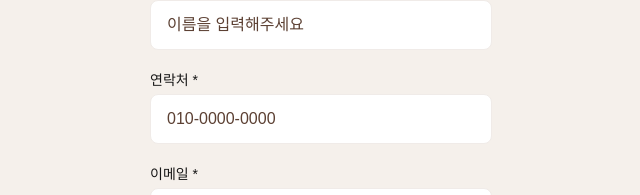
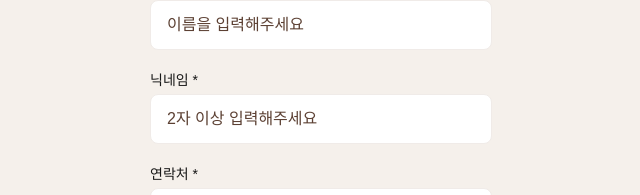
Before and after one commit to whatsup-house/whatsup-house-frontend, a Next.js app: page /register in a window 1280 px wide. Shown: the part 159-354 px from the top of the page, without its empty margins (319-959 px from the left). Built offline with nearby package versions, Linux system fonts and the light colour scheme; no server answers; a web font is replaced by a local one.

Commit message:
feat: 회원가입 닉네임 중복 실시간 확인 (FR-AUTH-04)

```diff
--- a/src/app/(auth)/register/page.tsx
+++ b/src/app/(auth)/register/page.tsx
@@ -1,13 +1,15 @@
 'use client'
 
-import { useState } from 'react'
+import { useState, useEffect } from 'react'
 import { useRouter } from 'next/navigation'
 import { useForm } from 'react-hook-form'
 import { ArrowLeft, Eye, EyeOff } from 'lucide-react'
 import { Button, Input } from '@/components/ui'
+import { useCheckNickname } from '@/lib/hooks/useAuth'
 
 interface FormValues {
   name: string
+  nickname: string
   phone: string
   email: string
   password: string
@@ -38,10 +40,21 @@ export default function RegisterPage() {
   const [showPassword, setShowPassword] = useState(false)
   const [showPasswordConfirm, setShowPasswordConfirm] = useState(false)
   const [checkedTerms, setCheckedTerms] = useState<Record<string, boolean>>({})
+  const [debouncedNickname, setDebouncedNickname] = useState('')
 
   const { register, handleSubmit, watch, formState: { errors } } = useForm<FormValues>()
   const password = watch('password', '')
+  const nicknameValue = watch('nickname', '')
   const strength = getPasswordStrength(password)
+
+  useEffect(() => {
+    const timer = setTimeout(() => {
+      setDebouncedNickname(nicknameValue)
+    }, 300)
+    return () => clearTimeout(timer)
+  }, [nicknameValue])
+
+  const { data: nicknameAvailable, isFetching: isCheckingNickname } = useCheckNickname(debouncedNickname)
 
   const allRequired = TERMS.filter((t) => t.required).every((t) => checkedTerms[t.id])
   const allChecked = TERMS.every((t) => checkedTerms[t.id])
@@ -58,10 +71,11 @@ export default function RegisterPage() {
   const onSubmit = (data: FormValues) => {
     if (!allRequired) return
     if (data.password !== data.passwordConfirm) return
+    if (nicknameAvailable === false) return
 
-    // Step 1 데이터를 sessionStorage에 저장 후 온보딩으로 이동
     sessionStorage.setItem('register_step1', JSON.stringify({
       name: data.name,
+      nickname: data.nickname,
       phone: data.phone,
       email: data.email,
       password: data.password,
@@ -71,7 +85,6 @@ export default function RegisterPage() {
 
   return (
     <div className="min-h-screen bg-background">
-      {/* 헤더 */}
       <header className="sticky top-0 z-30 bg-background border-b border-tag-bg/50">
         <div className="flex items-center px-4 py-3">
           <button
@@ -88,14 +101,12 @@ export default function RegisterPage() {
       </header>
 
       <div className="px-6 pt-6 pb-10">
-        {/* 스텝 인디케이터 */}
         <div className="flex justify-center gap-2 mb-8">
           <div className="w-2.5 h-2.5 rounded-full bg-primary" />
           <div className="w-2.5 h-2.5 rounded-full bg-tag-bg" />
         </div>
 
         <form onSubmit={handleSubmit(onSubmit)} className="flex flex-col gap-5">
-          {/* 이름 */}
           <Input
             label="이름 *"
             placeholder="이름을 입력해주세요"
@@ -103,7 +114,29 @@ export default function RegisterPage() {
             error={errors.name?.message}
           />
 
-          {/* 연락처 */}
+          {/* 닉네임 + 중복 확인 */}
+          <div className="flex flex-col gap-1">
+            <Input
+              label="닉네임 *"
+              placeholder="2자 이상 입력해주세요"
+              {...register('nickname', {
+                required: '닉네임을 입력해주세요',
+                minLength: { value: 2, message: '닉네임은 2자 이상 입력해주세요' },
+                maxLength: { value: 50, message: '닉네임은 50자 이하로 입력해주세요' },
+              })}
+              error={errors.nickname?.message}
+            />
+            {!errors.nickname && debouncedNickname.length >= 2 && (
+              isCheckingNickname ? (
+                <p className="text-xs text-tag-text">확인 중...</p>
+              ) : nicknameAvailable === true ? (
+                <p className="text-xs text-green-600">✓ 사용 가능한 닉네임입니다</p>
+              ) : nicknameAvailable === false ? (
+                <p className="text-xs text-primary">이미 사용 중인 닉네임입니다</p>
+              ) : null
+            )}
+          </div>
+
           <Input
             label="연락처 *"
             placeholder="010-0000-0000"
@@ -111,7 +144,6 @@ export default function RegisterPage() {
             error={errors.phone?.message}
           />
 
-          {/* 이메일 */}
           <Input
             label="이메일 *"
             type="email"
@@ -144,7 +176,6 @@ export default function RegisterPage() {
                 {showPassword ? <EyeOff size={18} /> : <Eye size={18} />}
               </button>
             </div>
-            {/* 강도 바 */}
             {password.length > 0 && (
               <div className="flex items-center gap-2 mt-1">
                 <div className="flex gap-1 flex-1">
@@ -193,7 +224,6 @@ export default function RegisterPage() {
 
           {/* 약관 동의 */}
           <div className="bg-card rounded-card p-4 flex flex-col gap-3 border border-tag-bg/50">
-            {/* 전체 동의 */}
             <button
               type="button"
               onClick={toggleAll}
```
